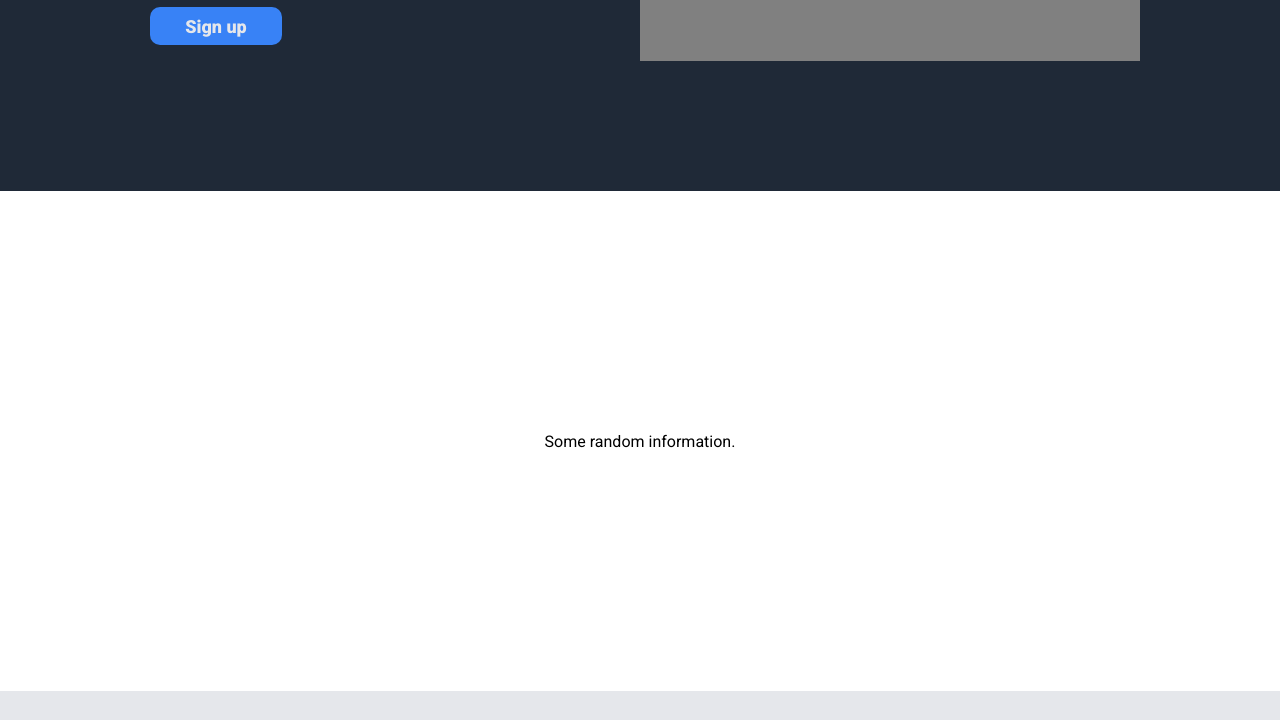
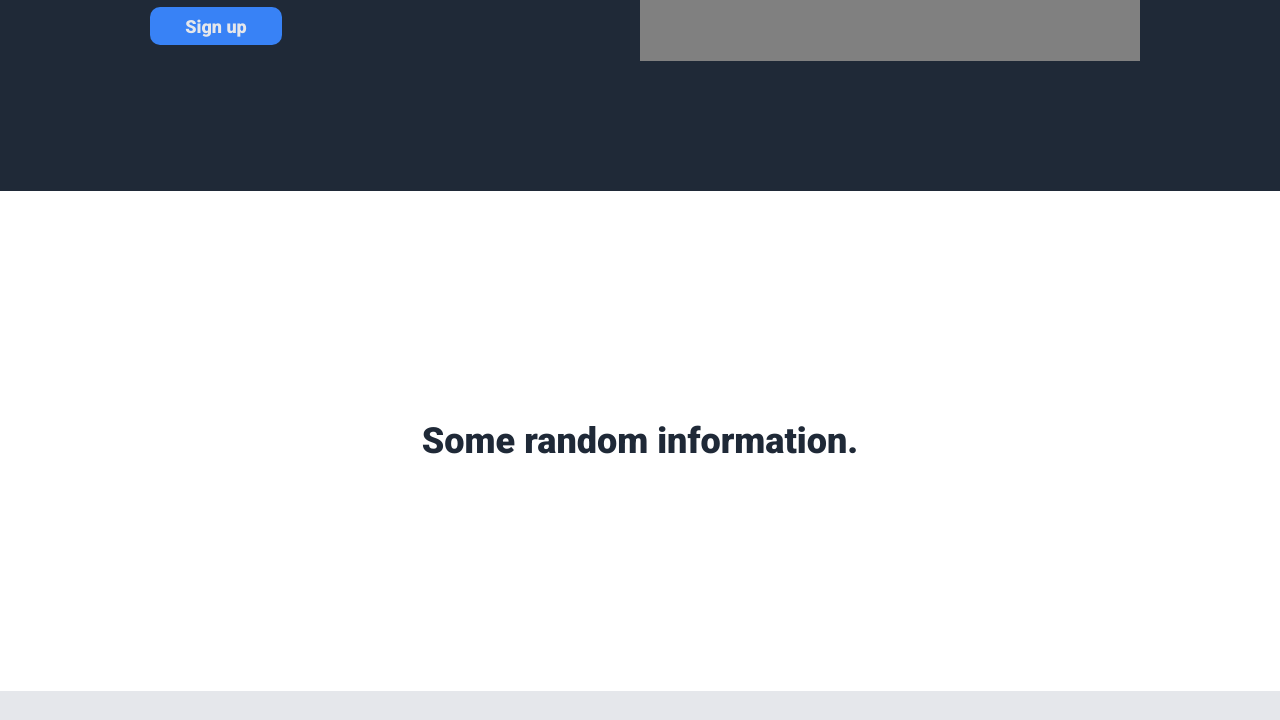
Before and after one commit to anuragv668/odins-Landing-page, a plain HTML site: page index.html in a window 1280 px wide. Shown: the part 377-1097 px from the top of the page. Drawn offline with Linux system fonts and the light colour scheme.

Commit message:
add heading for section with image grid

```diff
--- a/style.css
+++ b/style.css
@@ -100,7 +100,9 @@ button.hero-sign-up {
   justify-content: center;
 }
 .wall-heading {
-
+  font-size: 36px;
+  font-weight: 900;
+  color: #1f2937;
 }
 
 .img-series {
```
